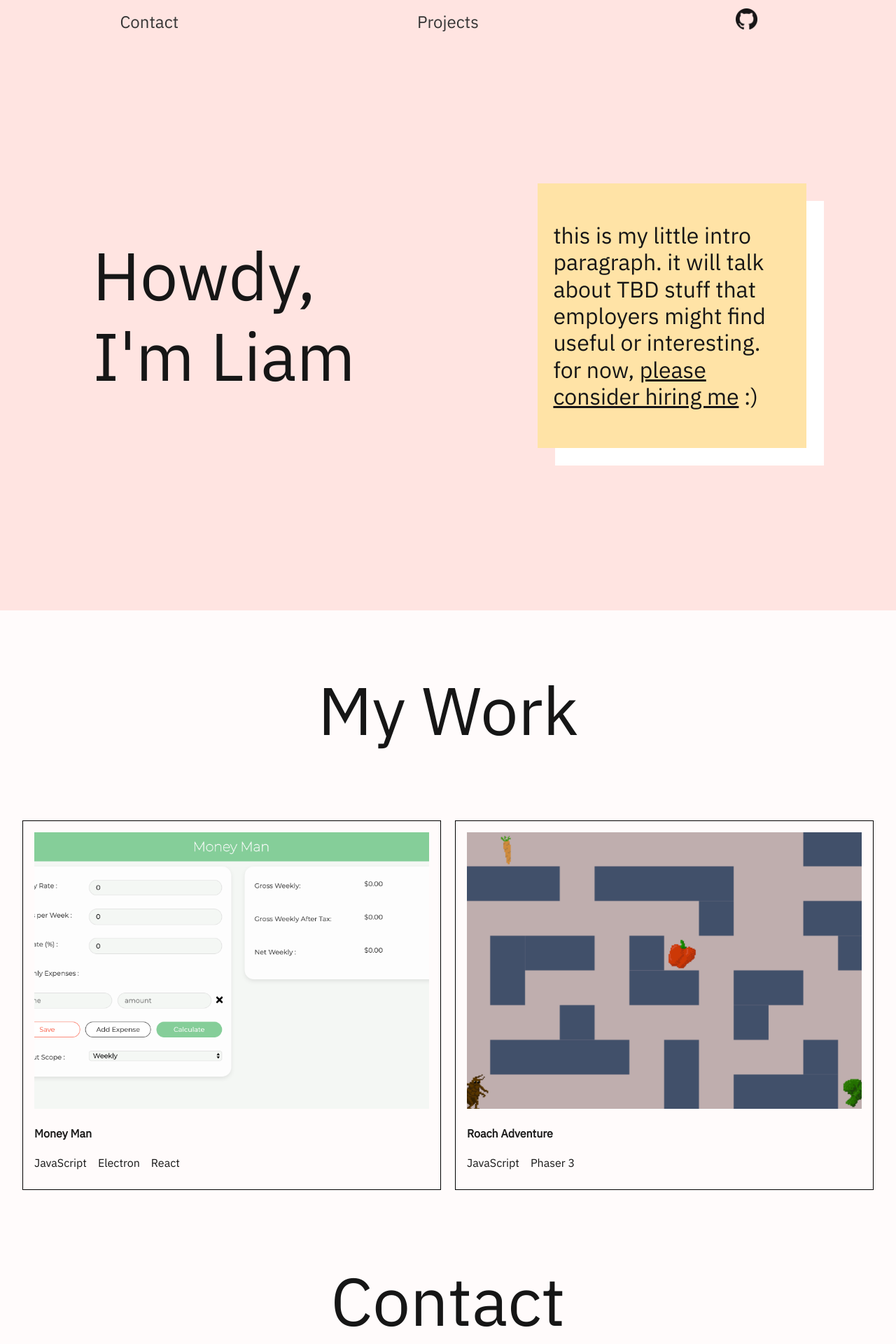
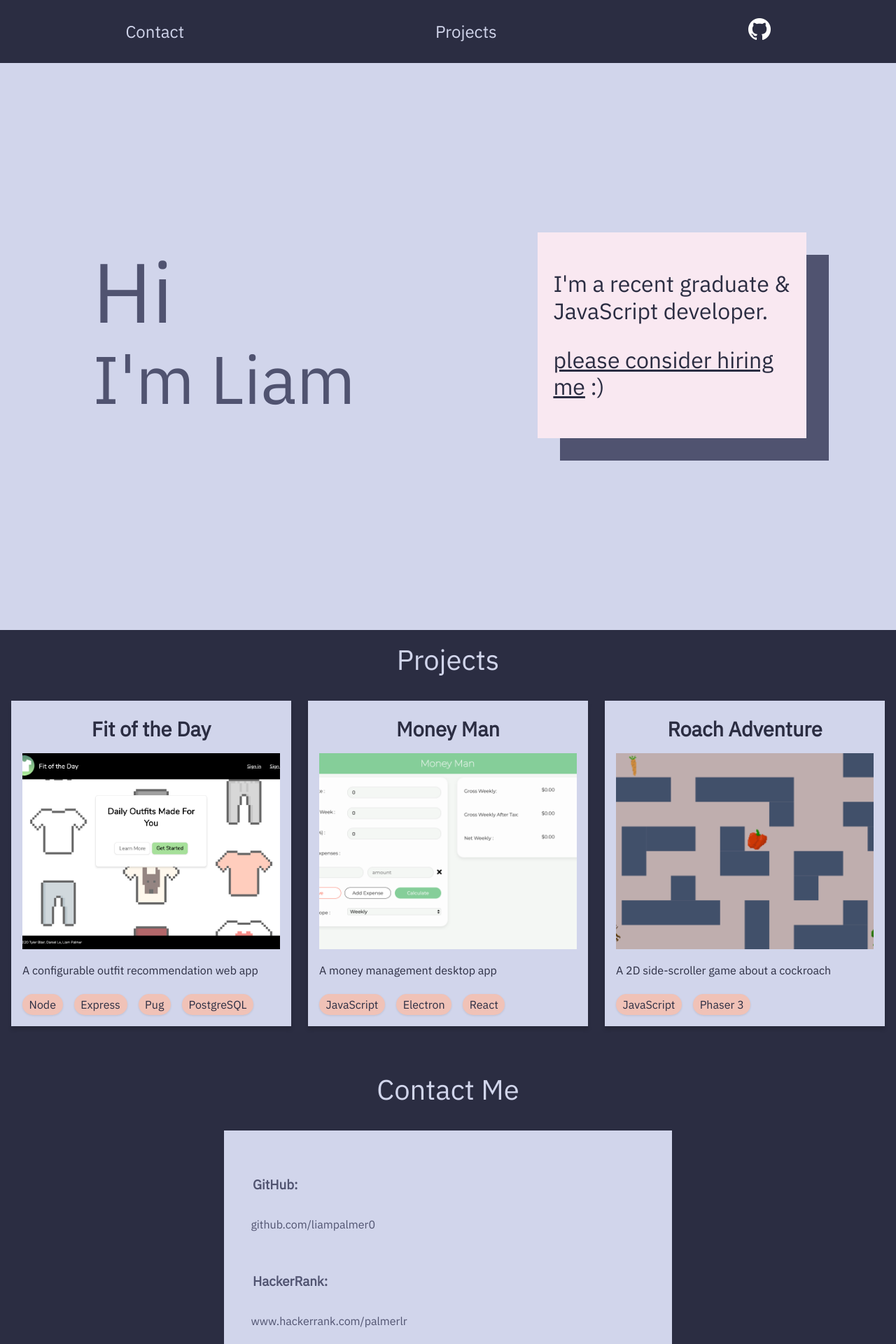
Before and after one commit to liampalmer0/liampalmer0.github.io, a Jekyll site: the page built from index.html, in a window 1280 px wide. Shown: the top 1920 px of the page at 70% size. Built offline with Jekyll 4.4.1, drawn with Linux system fonts in a browser that asks for light colours; some of the changed text lies outside the part shown.

Commit message:
improve css
add better color scheme
rename camel case classes
add fotd project

```diff
--- a/_layouts/default.html
+++ b/_layouts/default.html
@@ -12,17 +12,17 @@
   <body>
     <!--Navigation-->
     <nav>
-      <div><a class="navText" href="#contact">Contact</a></div>
-      <div><a class="navText" href="#projects">Projects</a></div>
+      <div><a class="nav-link" href="#contact">Contact</a></div>
+      <div><a class="nav-link" href="#projects">Projects</a></div>
       <div>
         <a
-          class="navText"
+          class="nav-link"
           href="https://github.com/liampalmer0"
           target="_blank"
           rel="noopener noreferrer"
           ><img
-            id="githubMark"
-            src="/assets/img/GitHub-Mark-64px.png"
+            id="github-mark"
+            src="/assets/img/GitHub-Mark-Light-64px.png"
             alt="GitHub Link"
         /></a>
       </div>
--- /dev/null
+++ b/_projects/fotd.md
@@ -0,0 +1,14 @@
+---
+layout: project
+title: Fit of the Day
+techs:
+  - Node
+  - Express
+  - Pug
+  - PostgreSQL
+img: fotd.png
+alt: Screenshot of Fit of the Day's outfit recommendation dashboard
+desc: A configurable outfit recommendation web app
+---
+
+Roach adventure is a browser based Javascript game. It uses the JS library PHASER3.js
--- a/assets/style.scss
+++ b/assets/style.scss
@@ -1,6 +1,26 @@
 ---
 ---
 
+:root {
+  // Original color scheme
+  --red-900: #490a00;
+  --red-100: mistyrose;
+  --yellow: rgb(255, 227, 166);
+
+  // current color scheme
+  --space-900: #2b2d42;
+  --space-700: #505370;
+  --space-100: #d1d5eb;
+  --space-50: #efecff;
+  --rose: #f9e8f1;
+  --tangerine: #f0c2b7;
+
+  --main-fg: var(--space-700);
+  --main-bg: var(--space-100);
+  --dark-bg: var(--space-900);
+  --accent: var(--rose);
+  --alt-accent: var(--tangerine);
+}
 @font-face {
   font-family: IBM Plex Sans;
   font-weight: regular;
@@ -11,43 +31,44 @@
   scroll-behavior: smooth;
 }
 body {
-  background-color: #fffbfb;
+  background-color: var(--main-bg);
   color: #161616;
   width: 100%;
   margin: 0 auto;
   font-family: "IBM Plex Sans", Helvetica, sans-serif;
-  /* font-family: Helvetica, Arial, sans-serif; */
 }
 
 /* Library =================================================== */
-.bg-28 {
-  background-color: #282828;
-}
-.bg-58 {
-  background-color: #585858;
-}
-.bg-grey {
-  /* background-color: #d0d5da; */
-  background-color: #e0e0e0;
-}
 .rounded {
   border-radius: 8px;
 }
 
 /* Navigation ================================================ */
 nav {
-  display: grid;
-  grid-template-columns: repeat(3, 1fr);
-  background-color: mistyrose;
+  background-color: var(--dark-bg);
+  color: var(--main-bg);
+  display: flex;
+  flex-flow: row nowrap;
+  justify-content: space-around;
+  padding: 0.65rem 0;
+  min-height: 10vh;
+  width: 100%;
+}
+nav a {
+  border-radius: 2rem;
+  color: inherit;
+  padding: 0.5rem 1rem;
+  text-decoration: none;
+  font-size: 1.2rem;
+}
+nav div:last-child a:hover {
+  background-color: var(--dark-bg);
 }
 nav a:hover {
-  background-color: #fffbfb;
-}
-nav a {
-  color: #353535;
-  padding: 0.5em;
-  text-decoration: none;
-  font-size: 1em;
+  background-color: var(--accent);
+  color: var(--dark-bg);
+  transition: background-color 0.1s ease-in;
+  box-shadow: rgba(0, 0, 0, 0.1);
 }
 nav div {
   text-align: center;
@@ -55,148 +76,177 @@ nav div {
   align-items: center;
   justify-content: center;
 }
-#githubMark {
-  height: 1.3em;
+#github-mark {
+  height: 2rem;
   width: auto;
 }
 
 /* Layout ==================================================== */
-.grid {
-  display: grid;
-}
-.headerText {
-  font-size: 4.5em;
+.header-text {
+  font-size: 3rem;
   font-weight: lighter;
 }
-.subheaderText {
-  font-size: 2em;
+.subheader-text {
+  font-size: 2rem;
   font-weight: lighter;
 }
-h2 {
-  font-size: 3.5em;
+h2.header-text {
+  font-size: 2.5rem;
   text-align: center;
+  margin-top: 0;
+  padding-top: 1rem;
 }
 /* Hero ====================================================== */
 .hero {
-  background-color: mistyrose;
+  display: grid;
+  color: var(--main-fg);
   min-height: 90vh;
 }
-.heroHeading {
+.hero-heading {
   display: flex;
   align-items: center;
   padding: 0.7em 2em;
 }
-.heroDesc {
+.hero-heading .greeting {
+  font-size: 5rem;
+}
+.hero-desc {
   padding: 0em 2em;
 }
-.heroHeading .headerText,
-.heroDesc .subheaderText {
+.hero-heading .header-text,
+.hero-desc .subheader-text {
   line-height: 1.2em;
 }
 
 /* Projects ================================================== */
-#projects {
-  background-color: #fffbfb;
+.projects {
+  background-color: var(--dark-bg);
+  color: var(--main-bg);
 }
-.projectList {
+.project-list {
   display: grid;
+  margin: 0 1rem;
   grid-template-columns: repeat(1, 1fr);
+  column-gap: 1.5rem;
+  row-gap: 1.5rem;
+  padding-bottom: 3rem;
 }
-.projectTile {
-  padding: 1em;
-  border: 1px black solid;
+.project {
+  padding: 0 1rem 0.5rem 1rem;
+  background-color: var(--main-bg);
+  color: var(--dark-bg);
+  box-shadow: 0px 5px 5px rgba(0, 0, 0, 0.15);
 }
-.projectTile img {
+.project .title {
+  text-align: center;
+  font-size: 1.8rem;
+  margin: 1rem;
+}
+.project .desc {
+  font-size: 1rem;
+  margin: 1rem 0rem;
+}
+.project img {
   max-width: 100%;
+  min-height: 300px;
   width: 100%;
-  height: 80%;
+  height: auto;
   object-fit: cover;
   transition: opacity 0.5s;
   transition-timing-function: ease-out;
 }
-.projectTile img:hover {
+.project img:hover {
   opacity: 0.5;
   cursor: pointer;
 }
-.techList {
+.tech-list {
   display: flex;
-  flex-direction: row;
-  justify-content: left;
-  padding: 0em 0em 1em 0em;
+  flex-flow: row wrap;
+  justify-content: flex-start;
+  padding: 0em;
   list-style-type: none;
 }
-.techList li {
-  padding-right: 1em;
+.tech-list .chip {
+  background-color: var(--alt-accent);
+  color: var(--dark-bg);
+  margin: 0.5rem;
+  padding: 0.3rem 0.6rem;
+  font-size: 1rem;
+  border-radius: 2rem;
+  box-shadow: 0px 1px 3px rgba(0, 0, 0, 0.1);
+}
+.tech-list .chip:first-child {
+  margin: 0.5rem 0.5rem 0.5rem 0;
 }
 
 /* Contact =================================================== */
-#contact {
+.contact {
+  background-color: var(--dark-bg);
+  color: var(--main-bg);
   min-height: 100vh;
 }
-.contactDesc {
-  /* line-height: 5em; */
+.contact-desc {
   width: 50%;
   margin: auto;
   padding: 1.4em;
-  background-color: rgb(255, 227, 166);
+  background-color: var(--main-bg);
+  color: var(--main-fg);
   /* box-shadow: 7px 10px 30px rgba(0,0,0,0.3); */
-  box-shadow: 25px 25px 0px white;
+  // box-shadow: 1rem 1rem 0 var(--accent);
 }
-.contactDesc div {
-  background-color: white;
-  border: black solid 2px;
-  box-shadow: 7px 10px 30px rgba(0,0,0,0.1);
+.contact-desc div {
+  // background-color: var(--main-fg);
+  color: var(--main-fg);
+  // border: var(--alt-accent) solid 2px;
+  // box-shadow: 7px 10px 30px rgba(0, 0, 0, 0.1);
   margin: 1.5em 0em;
 }
-.contactDesc h3 {
+.contact-desc h3 {
   margin: 0em;
-  border-bottom: black solid 2px;
-  /* line-height: 1em; */
+  // border-bottom: black solid 2px;
   padding: 1em;
-
-  text-align: center;
-
-
+  text-align: left;
 }
-.contactDesc p {
-  margin:0em;
-  /* line-height: 1em; */
+.contact-desc p {
+  margin: 0em;
   padding: 1em;
-  /* text-align: center; */
-
-  /* box-shadow: 7px 10px 30px rgba(0,0,0,0.1); */
 }
-
+footer {
+  background-color: var(--dark-bg);
+  color: var(--main-bg);
+  padding: 1rem 1rem;
+}
 /* // Small devices (landscape phones, 576px and up) */
 @media (min-width: 576px) {
   /* Layout ======================================================= */
-  .heroDesc {
+  .hero-desc {
     width: 70%;
   }
-  .headerText {
-    font-size: 5em;
-    font-weight: lighter;
+  .header-text {
+    font-size: 5rem;
   }
-  .subheaderText {
-    font-size: 2em;
+  .hero-heading .greeting {
+    font-size: 6.5rem;
+  }
+  .subheader-text {
+    font-size: 2rem;
   }
 }
 
 /* // Medium devices (tablets, 768px and up) */
 @media (min-width: 768px) {
   /* Layout ======================================================= */
-  .headerText {
-    font-size: 6em;
-    font-weight: lighter;
+  .header-text {
+    font-size: 6rem;
   }
-  .navText {
-    font-size: 1.5em;
+  .hero-heading .greeting {
+    font-size: 7.5rem;
   }
-  .projectList {
-    padding: 1em 2em;
+  .nav-link {
+    font-size: 1.5rem;
+  }
+  .project-list {
     grid-template-columns: repeat(2, 1fr);
-    column-gap: 20px;
-    row-gap: 20px;
   }
 }
 
@@ -204,25 +254,28 @@ h2 {
 @media (min-width: 992px) {
   .hero {
     padding-bottom: 2em;
+    grid-template-columns: repeat(2, 1fr);
   }
-  .heroHeading {
+  .hero-heading {
     margin: 1em 1em;
     display: flex;
     justify-content: center;
     align-items: center;
-    /* background-color: lightcoral; */
-    /* box-shadow: 7px 10px 30px rgba(0,0,0,0.3); */
   }
-  .heroDesc {
+  .hero-desc {
     width: 60%;
     margin: auto;
     padding: 1.4em;
-    background-color: rgb(255, 227, 166);
+    background-color: var(--accent);
+    color: var(--dark-bg);
     /* box-shadow: 7px 10px 30px rgba(0,0,0,0.3); */
-    box-shadow: 25px 25px 0px white;
+    box-shadow: 2rem 2rem 0 var(--main-fg);
   }
-  .twoCol {
-    grid-template-columns: repeat(2, 1fr);
+  .project-list {
+    grid-template-columns: repeat(3, 1fr);
+  }
+  .project img {
+    min-height: 280px;
   }
 }
 
--- a/index.html
+++ b/index.html
@@ -4,91 +4,60 @@ layout: default
 title: Liam Palmer - Hi
 ---
 
-<div class="hero grid twoCol">
+<div class="hero">
   <!-- Header -->
-  <div class="heroHeading">
+  <div class="hero-heading">
     <div>
-      <h1 class="headerText">
-        Howdy, <br />
+      <h1 class="header-text">
+        <span class="greeting"> Hi </span> <br />
         I'm Liam
       </h1>
     </div>
   </div>
-  <div class="heroDesc">
-    <p class="subheaderText">
-      this is my little intro paragraph. it will talk about TBD stuff that
-      employers might find useful or interesting. for now,
-      <u>please consider hiring me</u> :)
-    </p>
+  <div class="hero-desc">
+    <p class="subheader-text">I'm a recent graduate & JavaScript developer.</p>
+    <p class="subheader-text"><u>please consider hiring me</u> :)</p>
   </div>
 </div>
 
 <!--Projects-->
 
 <section class="projects" id="projects">
-  <h2 class="headerText">My Work</h2>
-  <div class="projectList">
+  <h2 class="header-text">Projects</h2>
+  <div class="project-list">
     {% for proj in site.projects %}
-    <div class="projectTile">
-      <img src={{ "/assets/img/projects/" | append: proj.img }} alt="Screen shot
-      of the Money Man Project (a spending planner)" />
+    <div class="project">
       <h4>
-        <h4>{{ proj.title }}</h4>
+        <h4 class="title">{{ proj.title }}</h4>
         <!-- <a href="{{ proj.url }}"> {{ proj.name }} </a> -->
       </h4>
-      <ul class="techList">
+      <img src={{ "/assets/img/projects/" | append: proj.img }} alt="{{ proj.alt }}" />
+      <div class="desc">{{proj.desc}}</div>
+      <div class="tech-list">
         {% for tech in proj.techs %}
-        <li>{{ tech }}</li>
+        <div class="tech chip">{{ tech }}</div>
         {% endfor %}
-      </ul>
+      </div>
     </div>
     {% endfor %}
   </div>
-
-  <!-- <div class="projectTile">
-      <img
-        src="/assets/img/projects/moneyMan.png"
-        alt="Screen shot of the Money Man Project (a spending planner)"
-      />
-      <h4>Money Man</h4>
-      <ul class="techList">
-        <li>JavaScript</li>
-        <li>Electron</li>
-        <li>Node.js</li>
-      </ul>
-    </div>
-    <div class="projectTile">
-      <img
-        src="/assets/img/projects/2DGame.png"
-        alt="Screen shot of Roach Adventure (a 2D javascript game)"
-      />
-      <h4>Roach Adventure</h4>
-      <ul class="techList">
-        <li>JavaScript</li>
-      </ul>
-    </div>
-    <div class="projectTile">
-      <img src="img/code-photo.jpeg" alt="Placeholder" />
-      <h4>Project 3</h4>
-    </div>
-    <div class="projectTile">
-      <img src="img/code-photo.jpeg" alt="Placeholder" />
-      <h4>Project 4</h4>
-    </div>
-  </div> -->
 </section>
 
 <!--Contact-->
-<section id="contact">
-  <h2 class="headerText">Contact</h2>
-  <div class="contactDesc">
-    <div>
-      <h3>Email:</h3>
-      <p>liam.palmer18@gmail.com</p>
-    </div>
+<section class="contact" id="contact">
+  <h2 class="header-text">Contact Me</h2>
+  <div class="contact-desc">
     <div>
       <h3>GitHub:</h3>
       <p>github.com/liampalmer0</p>
     </div>
+    <div>
+      <h3>HackerRank:</h3>
+      <p>www.hackerrank.com/palmerlr</p>
+    </div>
+    <div>
+      <h3>LinkedIn:</h3>
+      <p>linkedIn...</p>
+    </div>
   </div>
 </section>
```
Also changed, not shown: _projects/money-man.md (+2 -0 lines), _projects/roach-adventure.md (+2 -0 lines), assets/img/GitHub-Mark-Light-64px.png (added), assets/img/projects/fotd.png (added), 1 other file.
